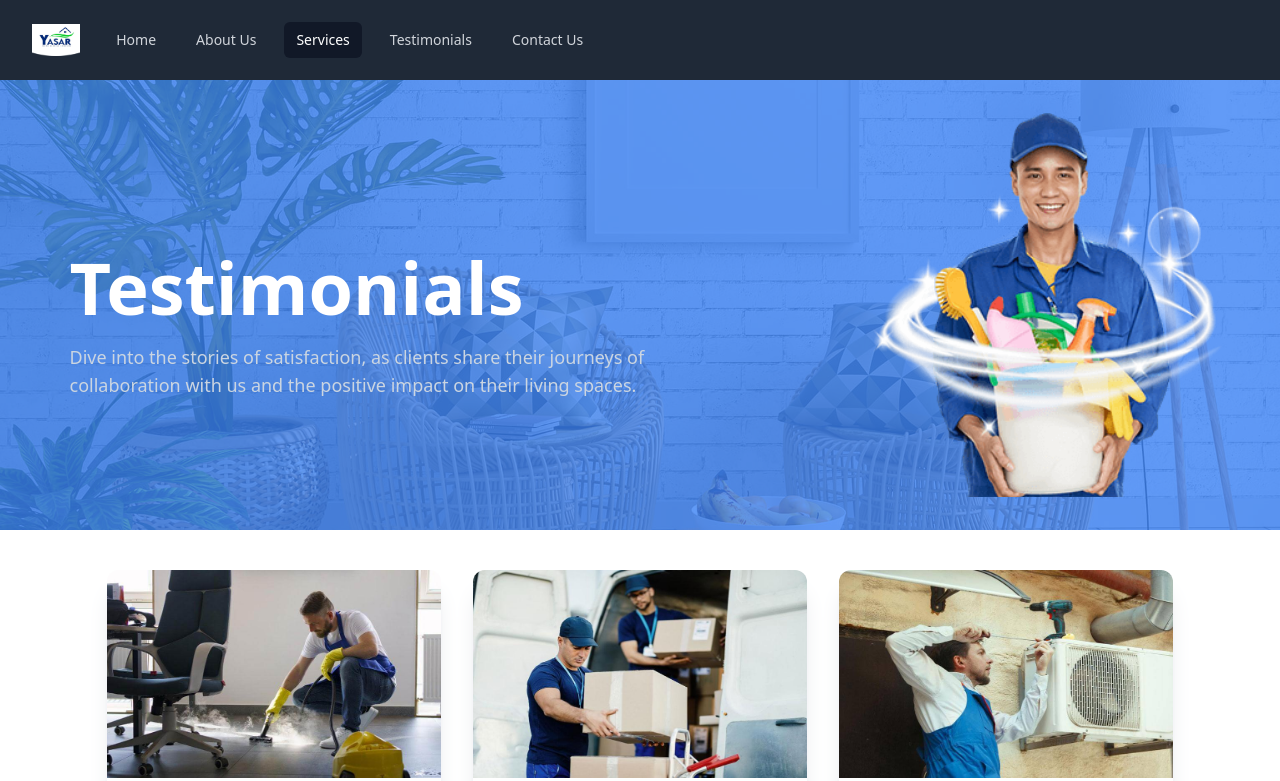
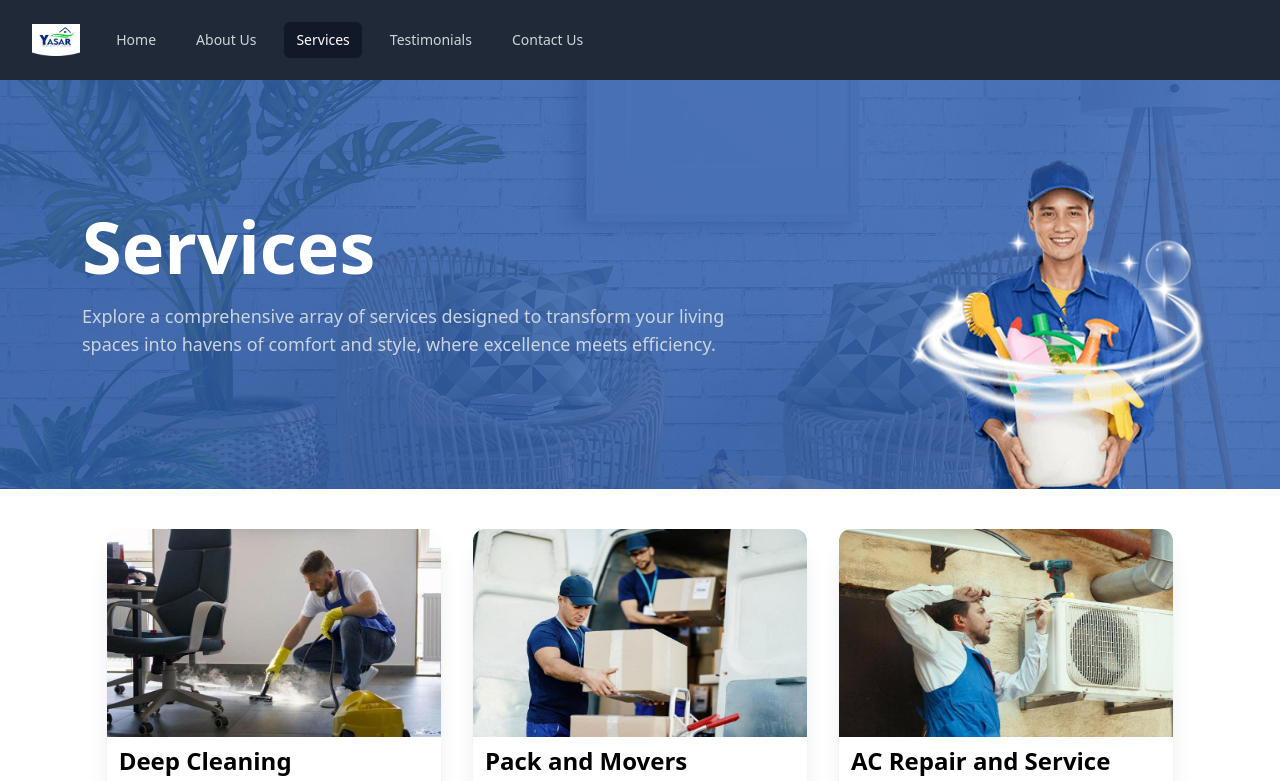
Before and after one commit to amit-kandar/home-service, a React (Create React App) app: page /services in a window 1280 px wide. Shown: the top 781 px of the page. Built offline with nearby package versions, Linux system fonts and the light colour scheme; the HTML template or start-up script is replaced by a standard one.

Commit message:
fixed the hero section

```diff
--- a/src/routes/Home.js
+++ b/src/routes/Home.js
@@ -4,6 +4,7 @@ import Clean from '../components/Clean';
 import Service from '../components/Service';
 import Testimonials from '../components/Testimonials';
 import Contact from '../components/Contact';
+// import Test from '../components/Test';
 
 function Home() {
     return (
--- a/src/routes/Services.js
+++ b/src/routes/Services.js
@@ -6,21 +6,26 @@ import { HERO_IMG, SERVICE_BANNER_ICON } from '../config/constants';
 function Services() {
     return (
         <section className='w-full'>
-            <div className='relative w-full bg-cover bg-center h-[600px] md:h-[350px] lg:h-[450px]' style={{ backgroundImage: `url(${HERO_IMG})` }}>
-                <div className="absolute inset-0 bg-blue-500 opacity-80"></div>
-                <div className='w-full absolute flex flex-col items-center md:flex-row justify-between md:justify-between lg:justify-around h-full'>
-                    <div className='flex flex-col justify-center items-center md:items-start md:w-[700px] px-3'>
-                        <h1 className='text-3xl md:text-5xl lg:text-7xl text-white font-semibold mt-10'>Testimonials</h1>
+            <div className='relative flex items-center justify-center'>
+                <div
+                    className="absolute inset-0 w-full h-full bg-cover bg-center"
+                    style={{ backgroundImage: `url(${HERO_IMG})` }}
+                >
+                    <div className="absolute inset-0 bg-custom-blue opacity-85"></div>
+                </div>
+                <div className='w-full h-full z-10 flex flex-col items-center md:flex-row justify-between lg:justify-around'>
+                    <div className='flex flex-col justify-center items-center md:items-start md:w-[700px] px-3 mb-10'>
+                        <h1 className='text-3xl md:text-5xl lg:text-7xl text-white font-semibold mt-10'>Services</h1>
                         <p className='text-slate-300 text-base lg:text-lg mt-5 text-center md:text-start'>
-                            Dive into the stories of satisfaction, as clients share their journeys of collaboration with us and the positive impact on their living spaces.
+                            Explore a comprehensive array of services designed to transform your living spaces into havens of comfort and style, where excellence meets efficiency.
                         </p>
                     </div>
-                    <div className="flex justify-center items-center md:justify-end">
-                        <img src={SERVICE_BANNER_ICON} alt="home man" width={300} className='md:w-[300px] lg:w-[350px]' />
+                    <div className="flex justify-center items-center md:justify-end lg:pt-20">
+                        <img src={SERVICE_BANNER_ICON} alt="home man" width={300} />
                     </div>
                 </div>
             </div>
-            <div className='w-full flex justify-center mt-10'>
+            <div className='w-full flex justify-center py-10'>
                 <div className='w-5/6 grid grid-cols-1 place-items-center gap-8 md:grid-cols-2 lg:grid-cols-3'>
                     {services.map((item) => {
                         return (
--- a/src/routes/Testimonials.js
+++ b/src/routes/Testimonials.js
@@ -5,18 +5,23 @@ import TestimonialCard from '../components/TestimonialCard';
 
 function Testimonials() {
     return (
-        <div className='w-full'>
-            <div className='relative w-full bg-cover bg-center h-[600px] md:h-[350px] lg:h-[450px]' style={{ backgroundImage: `url(${HERO_IMG})` }}>
-                <div className="absolute inset-0 bg-blue-500 opacity-80"></div>
-                <div className='w-full absolute flex flex-col items-center md:flex-row justify-between md:justify-between lg:justify-around h-full'>
-                    <div className='flex flex-col justify-center items-center md:items-start md:w-[700px] px-3'>
+        <section className='w-full'>
+            <div className='relative flex items-center justify-center'>
+                <div
+                    className="absolute inset-0 w-full h-full bg-cover bg-center"
+                    style={{ backgroundImage: `url(${HERO_IMG})` }}
+                >
+                    <div className="absolute inset-0 bg-custom-blue opacity-85"></div>
+                </div>
+                <div className='w-full h-full z-10 flex flex-col items-center md:flex-row justify-between lg:justify-around'>
+                    <div className='flex flex-col justify-center items-center md:items-start md:w-[700px] px-3 mb-10'>
                         <h1 className='text-3xl md:text-5xl lg:text-7xl text-white font-semibold mt-10'>Testimonials</h1>
                         <p className='text-slate-300 text-base lg:text-lg mt-5 text-center md:text-start'>
                             Dive into the stories of satisfaction, as clients share their journeys of collaboration with us and the positive impact on their living spaces.
                         </p>
                     </div>
-                    <div className="flex justify-center items-center md:justify-end">
-                        <img src={TEST_BANNER_IMG} alt="home man" width={300} className='md:w-[300px] lg:w-[350px]' />
+                    <div className="flex justify-center items-center md:justify-end lg:pt-20">
+                        <img src={TEST_BANNER_IMG} alt="home man" width={300} />
                     </div>
                 </div>
             </div>
@@ -31,7 +36,7 @@ function Testimonials() {
                     }
                 </div>
             </div>
-        </div>
+        </section>
     )
 }
 
```
